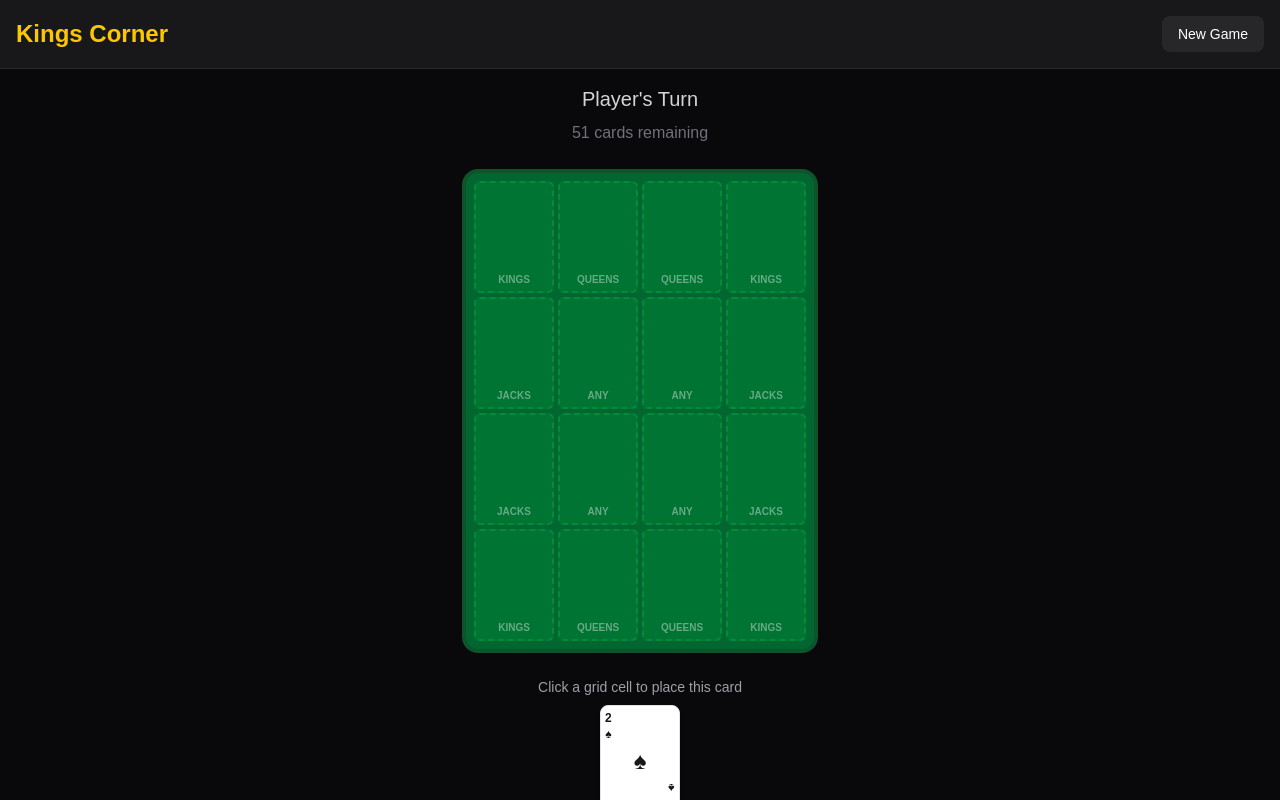
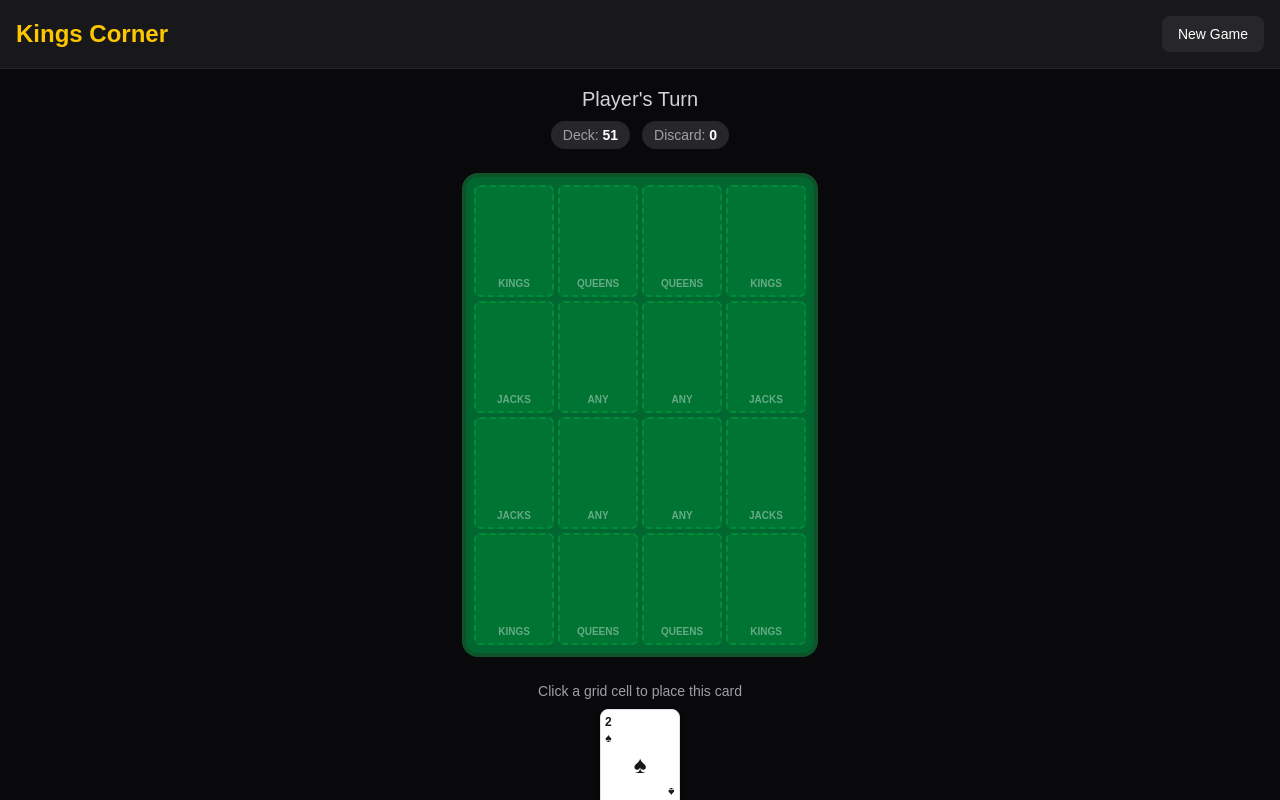
Before and after one commit to fagerbergj/games, a Next.js app: page /games/kings-corner in a window 1280 px wide. Both pictures are taken after a click on the button "Start Game". Shown: the top 800 px of the page. Built offline with nearby package versions, Linux system fonts and the light colour scheme.

Commit message:
Show deck and discard pile card counts
Display live card counts for both the deck and discard pile as styled
pills below the player turn indicator. Also track discarded cards in
the discardPile state array so the count reflects actual game progress.

```diff
--- a/app/games/kings-corner/page.tsx
+++ b/app/games/kings-corner/page.tsx
@@ -68,10 +68,11 @@ export default function GamePage() {
 
     if (cell.rank === 10) {
       const newGrid = gameState.grid.map((r) => [...r]);
+      const discarded = newGrid[row][col]!;
       newGrid[row][col] = null;
       setGameState((prev) => {
         if (!prev) return null;
-        return { ...prev, grid: newGrid };
+        return { ...prev, grid: newGrid, discardPile: [...prev.discardPile, discarded] };
       });
       setSelectedDiscardCard(null);
       setHighlightedDiscardCards([]);
@@ -83,9 +84,11 @@ export default function GamePage() {
         const selectedCell = gameState.grid[selectedDiscardCard.row][selectedDiscardCard.col];
         if (selectedCell && selectedCell.rank + cell.rank === 10) {
           const newGrid = gameState.grid.map((r) => [...r]);
+          const discarded1 = newGrid[selectedDiscardCard.row][selectedDiscardCard.col]!;
+          const discarded2 = newGrid[row][col]!;
           newGrid[selectedDiscardCard.row][selectedDiscardCard.col] = null;
           newGrid[row][col] = null;
-          setGameState((prev) => prev ? { ...prev, grid: newGrid } : null);
+          setGameState((prev) => prev ? { ...prev, grid: newGrid, discardPile: [...prev.discardPile, discarded1, discarded2] } : null);
           setSelectedDiscardCard(null);
           setHighlightedDiscardCards([]);
         } else {
@@ -170,7 +173,14 @@ export default function GamePage() {
       <main className="flex-1 max-w-7xl mx-auto w-full p-4">
         <div className="text-center mb-6">
           <p className="text-xl text-zinc-300 mb-2">{playerName}'s Turn</p>
-          <p className="text-zinc-500">{gameState?.deck.length} cards remaining</p>
+          <div className="flex items-center justify-center gap-3 mb-2">
+            <span className="bg-zinc-800 text-zinc-400 text-sm px-3 py-1 rounded-full">
+              Deck: <span className="font-bold text-white">{gameState?.deck.length ?? 0}</span>
+            </span>
+            <span className="bg-zinc-800 text-zinc-400 text-sm px-3 py-1 rounded-full">
+              Discard: <span className="font-bold text-white">{gameState?.discardPile.length ?? 0}</span>
+            </span>
+          </div>
           {gameState?.phase === "cleared-grid" && (
             <p className="text-green-400 font-bold mt-2">
               {selectedDiscardCard ? "Click to discard" : "Click a card to discard (10s auto, others need pair)"}
```
